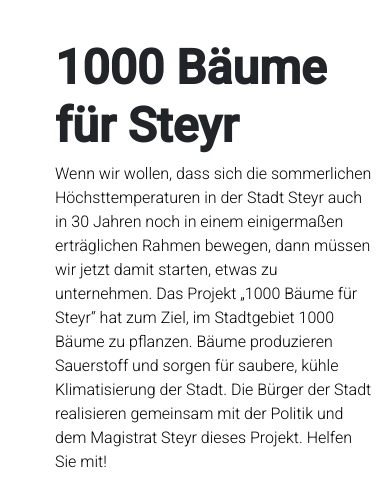
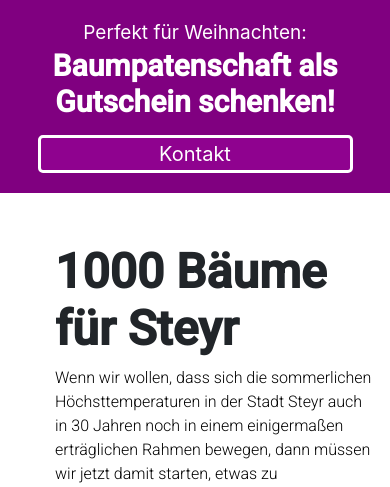
Before and after one commit to winterleitner/1000baeume, a PHP site: page / in a window 390 px wide. Shown: the part 845-1332 px from the top of the page. Run offline with PHP 8.4, Linux system fonts and the light colour scheme; data comes from the database, SQL or seed files in the repository; data that the repository does not hold is empty; some libraries are stand-ins or nearby versions; some web fonts are replaced.

Commit message:
added Tree-Gifting banner to frontpage

```diff
--- a/website/1000-Baeume.css
+++ b/website/1000-Baeume.css
@@ -35,7 +35,6 @@
     justify-content: left;
     align-items: center;
     /* background-color: chartreuse; */
-    margin-bottom: 50px;
     flex-wrap: wrap;
 }
 
@@ -198,6 +197,53 @@
     width: 250px;
     background-image: url(images/Statement_Schmidbauer.png);
     background-size: cover;
+}
+
+.holiday-box {
+    background-color: #800080;
+    color: white;
+    margin-top: auto;
+    text-align: center;
+    padding-bottom: 20px;
+    padding-top: 20px;
+}
+
+.holiday-box-intro {
+    font-size: 19px;
+}
+
+.holiday-box h1 {
+    margin: 0;
+}
+
+.holiday-box button, .holiday-box a {
+    background-color: #8f028f;
+    border-radius: 5px;
+    border: 3px solid white;
+    color: white;
+    font-size: 20px;
+    width: 300px;
+    margin-top: 15px;
+}
+
+@media (max-width: 500px) {
+    .holiday-box {
+        padding-left: 20px;
+        padding-right: 20px;
+    }
+    .holiday-box h1 {
+        font-size: 30px;
+    }
+    .holiday-box button, .holiday-box a {
+        width: 90%;
+    }
+}
+
+
+
+.holiday-box button:hover {
+    color: #8f028f;
+    background-color: white;
 }
 
 .mygreybox {
@@ -614,6 +660,19 @@
 }
 
 /*endregion*/
+
+@media (max-width: 636px) {
+    .myentrancetexth1 h1 {
+        font-size: 5rem;
+        padding: 0px;
+    }
+
+    .myentrancetexth2 h2 {
+        font-size: 3rem;
+    }
+
+}
+
 @media (max-width: 425px) {
 
     h1, h2, h3, p {
@@ -732,14 +791,8 @@
     }
 }
 
-@media (max-width: 636px) {
-    .myentrancetexth1 h1 {
-        font-size: 5rem;
-        padding: 0px;
-    }
 
-    .myentrancetexth2 h2 {
-        font-size: 3rem;
-    }
 
+.container {
+    margin-top: 50px;
 }
--- a/website/index.php
+++ b/website/index.php
@@ -108,6 +108,34 @@
 </div>
 
 
+<script>
+    function onGiftContactClicked() {
+        document.getElementById("gift-contact").hidden = true
+        document.getElementById("gift-contact-phone").hidden = false
+        document.getElementById("gift-contact-mail").hidden = false
+    }
+    function onGiftPhone() {
+        window.location.href="tel: 0664 3423146"
+    }
+    function onGiftMail() {
+        const body = "Guten Tag,\n\nich möchte einen Gutschein für eine Baumpatenschaft in Steyr im Wert von 350€ bestellen.\n\nMeine Kontaktdaten:\n\nName:\nTelefonnummer:\n\n\n" +
+            "Die Zahlung erfolgt auf folgendes Konto:\n\n\"Tourismusverband Steyr und die Nationalparkregion\", Zusatzbezeichnung \"1000 Bäume für Steyr\"\nAT97 3411 4000 0004 2572\n"
+        window.location.href=("mailto:leopold@foedermayr.at?subject=Gutschein für eine Baumpatenschaft&body=" + encodeURI(body))
+    }
+
+
+</script>
+
+<div class="holiday-box">
+    <div>
+        <span class="holiday-box-intro">Perfekt für Weihnachten:</span>
+        <h1>Baumpatenschaft als Gutschein schenken!</h1>
+        <button id="gift-contact" onclick="onGiftContactClicked()">Kontakt</button>
+        <button id="gift-contact-phone" onclick="onGiftPhone()" hidden>Telefon: 0664 3423146</button>
+        <button id="gift-contact-mail" onclick="onGiftMail()" hidden>Mail</button>
+    </div>
+</div>
+
 <div class="container">
 
     <div class="myheading">
@@ -130,6 +158,7 @@
         <div class="myquote4"></div>
     </div>
 </div>
+
 
 <div class="mygreybox">
     <div class="myFAQbox">
```
